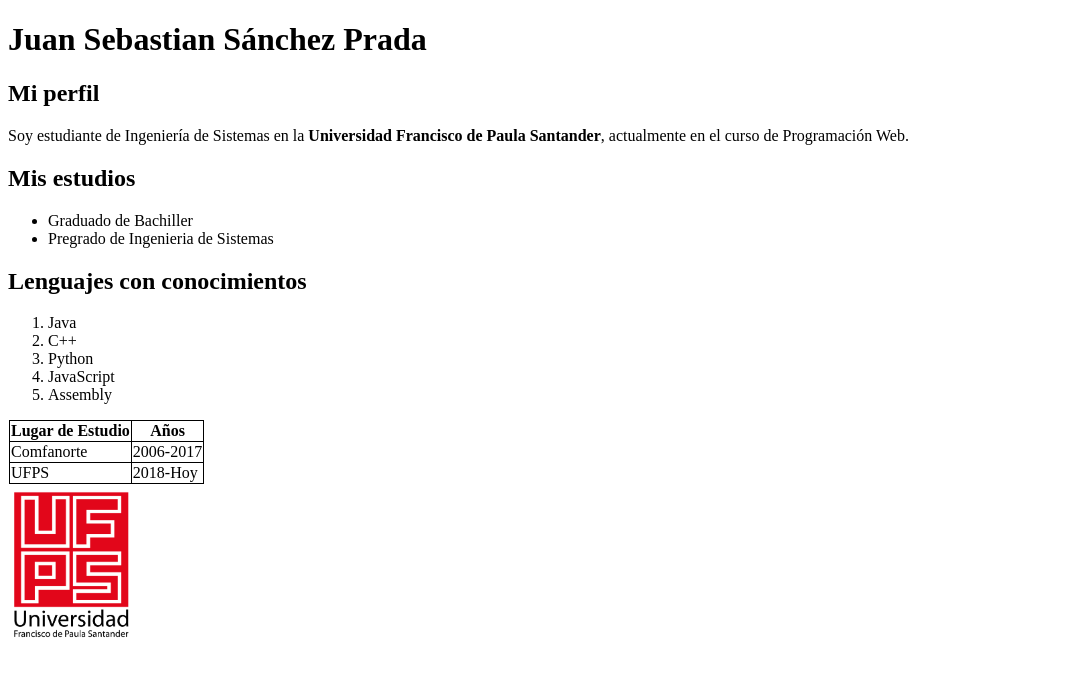
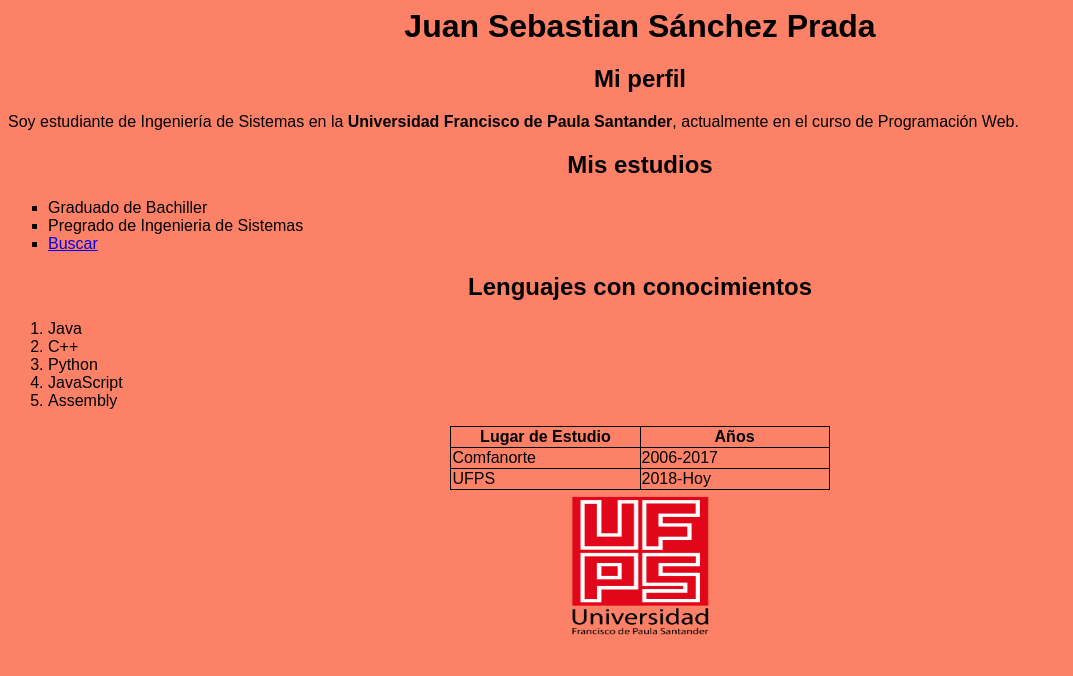
Before and after one commit to Sebasan07/ClasesWEB, a plain HTML site: page index.html in a window 1280 px wide. Shown: the whole page, without its empty margins (0-1073 px from the left). Drawn offline with Linux system fonts and the light colour scheme.

Commit message:
Primer uso de css

```diff
--- a/index.html
+++ b/index.html
@@ -4,18 +4,7 @@
 	<meta charset="UTF-8">
 	<meta name="viewport" content="width=device-width, initial-scale=1.0">
 	<title>Primera Página HTML</title>
-	<style media="screen">
-	   img#logo{
-	   	max-width: 10%;
-	   }
-	   table{
-	   	border-collapse: collapse;
-	   }
-	   table, td, th {
-  		border: 1px solid black;
-  		margin: 1px;
-	   }
-	</style>
+	<link rel="stylesheet" type="text/css" href="style.css"></link>
 </head>
 <body>
 	<h1>Juan Sebastian Sánchez Prada</h1>
@@ -26,6 +15,7 @@
 	<ul>
 		<li>Graduado de Bachiller</li>
 		<li>Pregrado de Ingenieria de Sistemas</li>
+		<li><a href="https://www.google.com" target="blank">Buscar</a></li>
 	</ul>
 
 	<h2>Lenguajes con conocimientos</h2>
@@ -35,6 +25,7 @@
 		<li>Python</li>
 		<li>JavaScript</li>
 		<li>Assembly</li>
+
 	</ol>
 
 	<table>
--- /dev/null
+++ b/style.css
@@ -0,0 +1,53 @@
+body{
+    background-color:rgb(252, 129, 102);
+    font-family: Arial, Helvetica, sans-serif;
+}
+
+header{
+    height:100px;
+    background-color: rgb(74, 67, 65);
+}
+
+h1{
+    margin-block-start: 0;
+    margin-block-end: 0;
+    text-align: center;
+}
+
+h2{
+    text-align: center;
+}
+
+footer{
+    height:50px;
+    background-color: rgb(55, 45, 42);
+    text-align: center;
+}
+
+img#logo{
+    height: 150px;
+    width: 150px;
+    margin: auto;
+    display: block;
+}
+
+table{
+    border-collapse: collapse;
+   width: 30%;
+   margin:auto;
+   display: block;
+}
+
+td, th {
+   border: 1px solid black;
+   margin: 2px;
+   width: 25%;
+}
+
+ul{
+    list-style-type: square;
+}
+
+ul>li a:hover{
+    border-bottom: solid 8px;
+}
```
